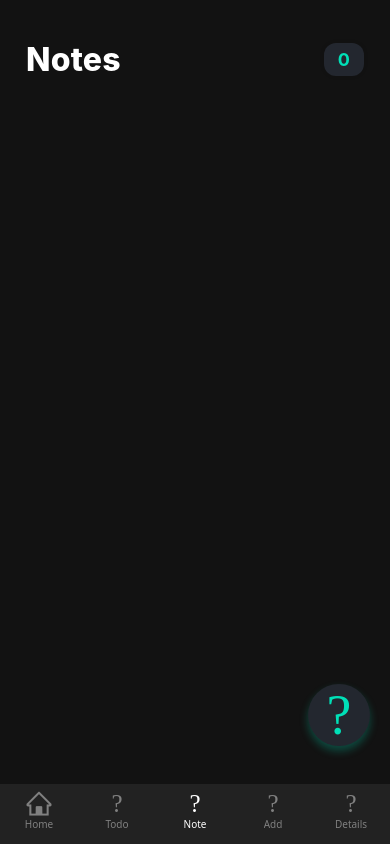
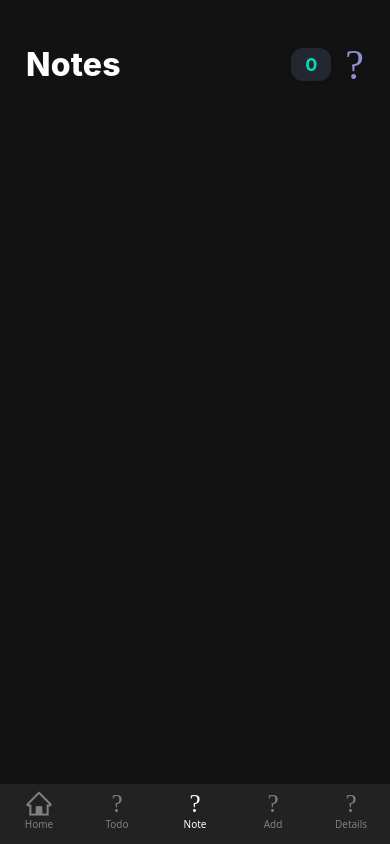
Before and after one commit to narayandeshpande/DWM, a React Native app: screen /Note in a window 390 px wide. Built offline with nearby package versions, Linux system fonts and the light colour scheme.

Commit message:
update note screen

```diff
--- a/components/NoteCard.tsx
+++ b/components/NoteCard.tsx
@@ -19,7 +19,7 @@ const styles = StyleSheet.create({
   card: {
     height: 180,            // Fixed height for all cards
     // width: '48%',           // Two cards per row as before
-    backgroundColor: '#23272f',
+    backgroundColor: '#121212',
     padding: 16,
     borderRadius: 18,
     shadowColor: '#000',
@@ -35,9 +35,9 @@ const styles = StyleSheet.create({
 
   },
   heading: {
-    color: '#9bf3e3ff',
+    color: '#e4e4e7',
     fontSize: 19,
-    fontWeight: '700',
+    fontWeight: '500',
     marginBottom: 8,
     letterSpacing: 0.2,
     textShadowColor: '#182025',
@@ -56,7 +56,7 @@ const styles = StyleSheet.create({
   text: {
     color: '#e4e4e7',
     fontSize: 15,
-    fontWeight: '400',
+    fontWeight: '300',
     lineHeight: 21,
     opacity: 0.92,
     marginBottom: 10,
--- a/screens/Note.tsx
+++ b/screens/Note.tsx
@@ -20,15 +20,29 @@ const Note = () => {
       {/* Header */}
       <View style={styles.header}>
         <Text style={styles.heading}>Notes</Text>
-        <View style={styles.counterContainer}>
-          <Text style={styles.count}>{notes.length}</Text>
+        <View style={styles.rightHeader}>
+          <View style={styles.counterContainer}>
+            <Text style={styles.count}>{notes.length}</Text>
+          </View>
+
+          {/* Add Note Button (beside count) */}
+          <TouchableOpacity
+            style={styles.addBtn}
+            onPress={() => {
+              setShow(true)
+              setNote(null)
+            }}
+          >
+            <AntDesign name="pluscircle" size={42} color="#9090d2ff" />
+          </TouchableOpacity>
         </View>
       </View>
 
       {/* Notes List */}
       <ScrollView contentContainerStyle={styles.noteList}>
         {notes.map((note, index) => (
-          <TouchableOpacity key={index}
+          <TouchableOpacity
+            key={index}
             onPress={() => {
               setShow(true)
               setNote(note)
@@ -39,16 +53,6 @@ const Note = () => {
           </TouchableOpacity>
         ))}
       </ScrollView>
-
-      {/* Floating Add Button */}
-      <TouchableOpacity style={styles.fab}
-        onPress={() => {
-          setShow(true)
-          setNote(null)
-        }}
-      >
-        <AntDesign name="pluscircle" size={56} color="#00e0b7" style={styles.fabIcon} />
-      </TouchableOpacity>
 
       <Modal
         animationType='slide'
@@ -83,6 +87,11 @@ const styles = StyleSheet.create({
     fontWeight: '800',
     letterSpacing: 0.2,
   },
+  rightHeader: {
+    flexDirection: 'row',
+    alignItems: 'center',
+    gap: 14, // space between counter and add button
+  },
   counterContainer: {
     backgroundColor: '#23272f',
     borderRadius: 12,
@@ -98,6 +107,10 @@ const styles = StyleSheet.create({
     fontSize: 18,
     fontWeight: '700',
   },
+  addBtn: {
+    justifyContent: 'center',
+    alignItems: 'center',
+  },
   noteList: {
     flexDirection: "row",
     flexWrap: "wrap",
@@ -105,26 +118,11 @@ const styles = StyleSheet.create({
     paddingHorizontal: 10,
     paddingBottom: 90,
     gap: 8,
+    backgroundColor:"#121212"
   },
   noteItem: {
-    width: '48%',  // Two items per row with some spacing
+    width: '48%', // Two items per row with some spacing
     marginBottom: 12,
+
   },
-  fab: {
-    position: 'absolute',
-    right: 20,
-    bottom: 38,
-    backgroundColor: '#23272f',
-    borderRadius: 40,
-    elevation: 8,
-    shadowColor: "#00e0b7",
-    shadowOffset: { width: 0, height: 5 },
-    shadowOpacity: 0.28,
-    shadowRadius: 8,
-    width: 62,
-    height: 62,
-    justifyContent: 'center',
-    alignItems: 'center',
-  },
-  fabIcon: {},
 })
--- a/screens/Todo.tsx
+++ b/screens/Todo.tsx
@@ -128,16 +128,16 @@ const Todo = () => {
             onPress={() => setModalVisible(true)}
           >
             <LinearGradient
-              colors={["#4fc5c5", "#27ae60"]}
+              colors={["#4d4847ff", "#4d4847ff"]}
               style={{
-                width: 36,
-                height: 36,
-                borderRadius: 18,
+                width: 40,
+                height: 40,
+                borderRadius: 10,
                 justifyContent: "center",
                 alignItems: "center",
               }}
             >
-              <AntDesign name="plus" size={20} color="#fff" />
+              <AntDesign name="plus" size={20} color="#e7e9e2ff" />
             </LinearGradient>
           </TouchableOpacity>
         </View>
@@ -219,7 +219,7 @@ const Todo = () => {
 
             <View style={styles.modalButtons}>
               <LinearGradient
-                colors={["#4fc5c5", "#27ae60"]}
+                colors={["#27ae60", "#27ae60"]}
                 style={styles.addBtn}
               >
                 <TouchableOpacity
@@ -229,7 +229,7 @@ const Todo = () => {
                   <AntDesign
                     name="checkcircleo"
                     size={20}
-                    color="#fff"
+                    color="#ebdfdfff"
                     style={{ marginRight: 8 }}
                   />
                   <Text style={styles.btnText}>Add</Text>
@@ -347,9 +347,9 @@ const styles = StyleSheet.create({
   modalContent: { backgroundColor: "#23272f", margin: 24, borderRadius: 26, padding: 25, elevation: 15 },
   modalHeading: { fontSize: 21, color: "#4fc5c5", marginBottom: 19, textAlign: "center", fontWeight: "bold" },
   modalInput: { backgroundColor: "#292b3a", color: "#fff", padding: 15, borderRadius: 12, fontSize: 17, marginBottom: 18 },
-  dateBtn: { flexDirection: "row", alignItems: "center", backgroundColor: "#4fc5c5", padding: 10, borderRadius: 12, marginBottom: 22, justifyContent: "center" },
+  dateBtn: { flexDirection: "row", alignItems: "center", backgroundColor: "#729191ff", padding: 10, borderRadius: 12, marginBottom: 22, justifyContent: "center" },
   modalButtons: { flexDirection: "row", justifyContent: "space-between", gap: 18 },
   addBtn: { flex: 1, borderRadius: 12, justifyContent: "center", alignItems: "center", paddingVertical: 12 },
-  cancelBtn: { flex: 1, flexDirection: "row", justifyContent: "center", alignItems: "center", backgroundColor: "#666", paddingVertical: 12, borderRadius: 12 },
+  cancelBtn: { flex: 1, flexDirection: "row", justifyContent: "center", alignItems: "center", backgroundColor: "#ae1c1cff", paddingVertical: 12, borderRadius: 12 },
   btnText: { color: "#fff", fontSize: 16, fontWeight: "bold" },
 });
```
